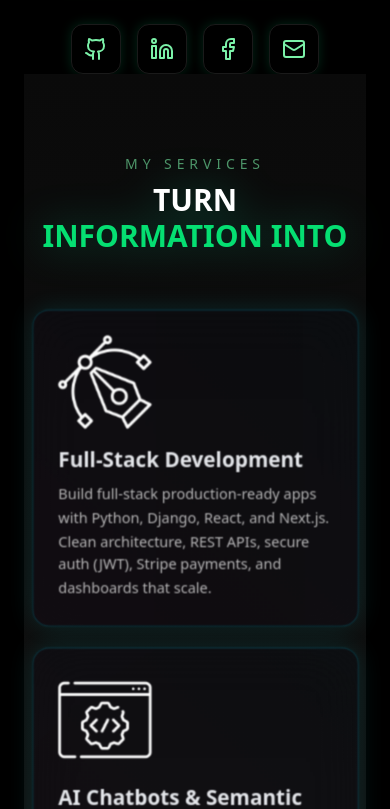
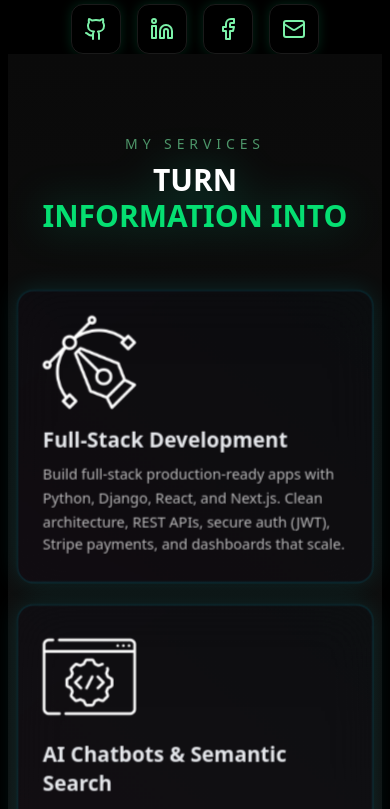
Before and after one commit to Mdbaizidtanvir/baizid, a Next.js app: page / in a window 390 px wide. Shown: the part 729-1538 px from the top of the page. Built offline with nearby package versions, Linux system fonts and the light colour scheme; no server answers.

Commit message:
Adjust padding in main component

```diff
--- a/app/page.js
+++ b/app/page.js
@@ -16,7 +16,7 @@ export default function Home() {
 
       <Navbar />
 
-      <main className="px-6 md:px-14">
+      <main className="px-2 md:px-14">
         <Banner />
         <MyServices />
         <MySkills />
```
